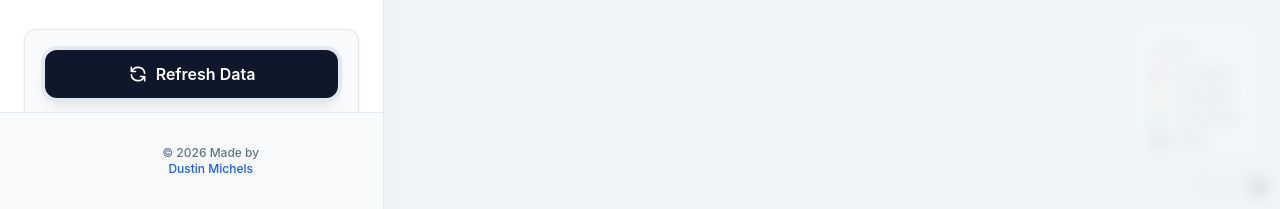
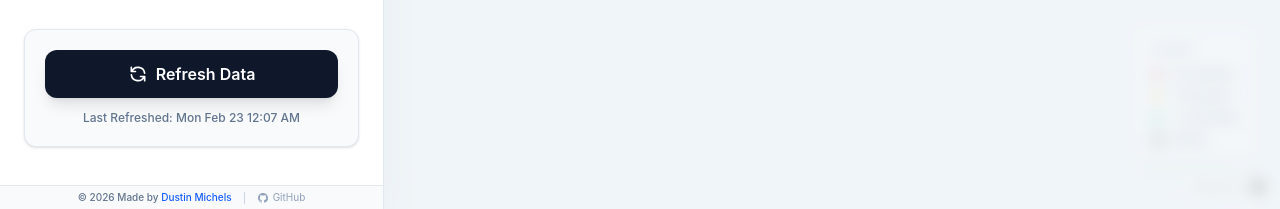
Before and after one commit to dustinmichels/blue-bike-dashboard, a website built with Vite: page index.html in a window 1280 px wide. Both pictures are taken after a click on the button "Refresh Data". Shown: the part 591-800 px from the top of the page. Built offline with nearby package versions, Linux system fonts and the light colour scheme; no server answers; files whose address does not match are found by name.

Commit message:
update footer, make refresh button work

```diff
--- a/index.html
+++ b/index.html
@@ -226,9 +226,9 @@
         </div>
 
         <!-- Footer -->
-        <div class="p-4 border-t border-slate-200 bg-slate-50 shrink-0">
+        <div class="py-1 px-3 border-t border-slate-200 bg-slate-50 shrink-0 flex items-center justify-center gap-3">
           <p
-            class="text-xs text-center text-slate-500 font-medium whitespace-pre"
+            class="text-[10px] text-slate-500 font-medium"
           >
             &copy; 2026 Made by
             <a
@@ -238,6 +238,15 @@
               >Dustin Michels</a
             >
           </p>
+          <div class="w-px h-3 bg-slate-300"></div>
+          <a
+            href="https://github.com/dustinmichels/blue-bike-dashboard"
+            target="_blank"
+            class="text-[10px] text-slate-400 hover:text-slate-600 hover:underline transition-colors flex items-center gap-1"
+          >
+            <svg class="w-3 h-3" fill="currentColor" viewBox="0 0 24 24" aria-hidden="true"><path fill-rule="evenodd" d="M12 2C6.477 2 2 6.484 2 12.017c0 4.425 2.865 8.18 6.839 9.504.5.092.682-.217.682-.483 0-.237-.008-.868-.013-1.703-2.782.605-3.369-1.343-3.369-1.343-.454-1.158-1.11-1.466-1.11-1.466-.908-.62.069-.608.069-.608 1.003.07 1.531 1.032 1.531 1.032.892 1.53 2.341 1.088 2.91.832.092-.647.35-1.088.636-1.338-2.22-.253-4.555-1.113-4.555-4.951 0-1.093.39-1.988 1.029-2.688-.103-.253-.446-1.272.098-2.65 0 0 .84-.27 2.75 1.026A9.564 9.564 0 0112 6.844c.85.004 1.705.115 2.504.337 1.909-1.296 2.747-1.027 2.747-1.027.546 1.379.202 2.398.1 2.651.64.7 1.028 1.595 1.028 2.688 0 3.848-2.339 4.695-4.566 4.943.359.309.678.92.678 1.855 0 1.338-.012 2.419-.012 2.747 0 .268.18.58.688.482A10.019 10.019 0 0022 12.017C22 6.484 17.522 2 12 2z" clip-rule="evenodd" /></svg>
+            GitHub
+          </a>
         </div>
       </aside>
 
--- a/src/main.ts
+++ b/src/main.ts
@@ -26,6 +26,8 @@ const loadingDiv = document.getElementById('loading') as HTMLDivElement
 const deselectTownBtn = document.getElementById(
   'deselectTownBtn'
 ) as HTMLButtonElement
+const lastRefreshedDiv = document.getElementById('lastRefreshed') as HTMLDivElement
+const refreshBtn = document.getElementById('refreshBtn') as HTMLButtonElement
 
 /* ------------------ DATA LOADING ------------------ */
 
@@ -38,6 +40,8 @@ async function loadInitialStations() {
 async function fetchStationsFromAPI() {
   loadingDiv.classList.remove('hidden')
   loadingDiv.classList.add('flex')
+  refreshBtn.disabled = true
+  refreshBtn.classList.add('opacity-50', 'cursor-not-allowed')
   try {
     const url = '/.netlify/functions/get-bikes'
     const query = `
@@ -98,12 +102,24 @@ async function fetchStationsFromAPI() {
     }
 
     setStationsData(geojson)
+
+    const now = new Date()
+    const timeString = now.toLocaleString('en-US', {
+      weekday: 'short',
+      month: 'short',
+      day: 'numeric',
+      hour: 'numeric',
+      minute: '2-digit'
+    }).replace(/,/g, '')
+    lastRefreshedDiv.textContent = `Last Refreshed: ${timeString}`
   } catch (err) {
     console.error(err)
     alert('Failed to fetch API data')
   } finally {
     loadingDiv.classList.add('hidden')
     loadingDiv.classList.remove('flex')
+    refreshBtn.disabled = false
+    refreshBtn.classList.remove('opacity-50', 'cursor-not-allowed')
   }
 }
 
@@ -406,9 +422,7 @@ deselectTownBtn.addEventListener('click', () => {
   selectTown(null)
 })
 
-document
-  .getElementById('refreshBtn')!
-  .addEventListener('click', fetchStationsFromAPI)
+refreshBtn.addEventListener('click', fetchStationsFromAPI)
 
 /* ------------------ INITIAL LOAD ------------------ */
 
```
Also changed, not shown: 1 other file.
